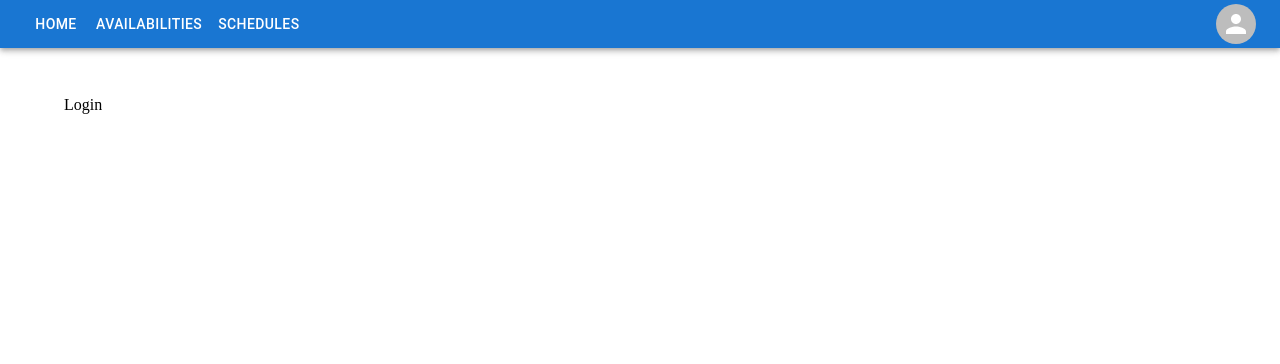
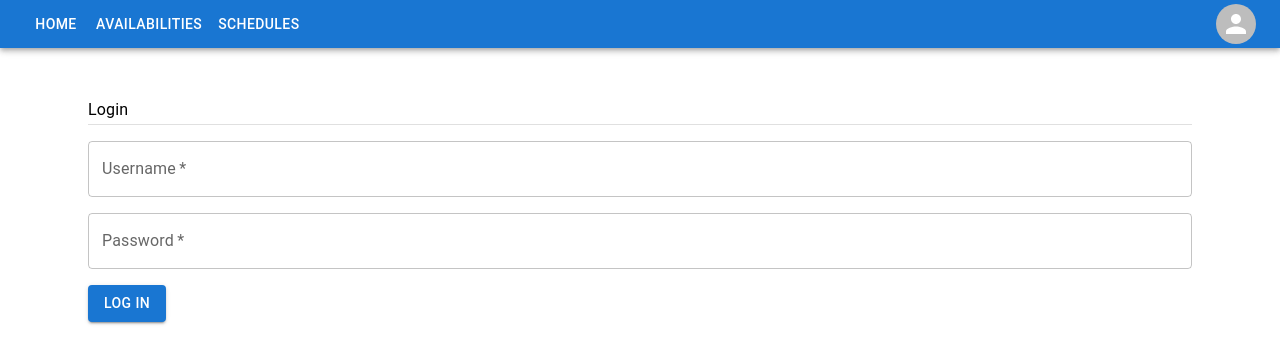
Before and after one commit to rkulcs/shift-scheduler, a React (Vite) app in the folder frontend/: page /login in a window 1280 px wide. Shown: the top 364 px of the page. Built offline with nearby package versions, Linux system fonts and the light colour scheme.

Commit message:
Add login form

```diff
--- a/frontend/src/pages/Login.tsx
+++ b/frontend/src/pages/Login.tsx
@@ -1,7 +1,40 @@
+import { useForm, SubmitHandler } from "react-hook-form"
+import { Container, Button } from "@mui/material"
+import LoginFormInput from "../types/LoginFormInput"
+import FormSection from "../components/forms/FormSection"
+import TextInputField from "../components/forms/TextInputField"
+
 export default function Login() {
+  const {
+    control,
+    handleSubmit,
+    watch,
+    formState: { errors }
+  } = useForm<LoginFormInput>()
+
+  const onSubmit: SubmitHandler<LoginFormInput> = (data) => {
+    fetch(`${import.meta.env.VITE_API_URL}/user/login`,
+      {
+        method: 'POST',
+        headers: {
+          'Content-Type': 'application/json',
+          'Accept': 'application/json',
+        },
+        body: JSON.stringify({...data})
+      }
+    ).then(res => console.log(res))
+  }
+
   return (
-    <>
-      Login
-    </>
+    <Container fixed>
+      <form onSubmit={handleSubmit(onSubmit)}>
+        <FormSection title="Login">
+          <TextInputField name="username" label="Username" control={control} />
+          <TextInputField name="password" label="Password" control={control} password />
+        </FormSection>
+
+        <Button variant="contained" type="submit">Log In</Button>
+      </form>
+    </Container>
   )
 }
--- /dev/null
+++ b/frontend/src/types/LoginFormInput.ts
@@ -0,0 +1,6 @@
+type LoginFormInput = {
+    username: string,
+    password: string
+}
+
+export default LoginFormInput
```
